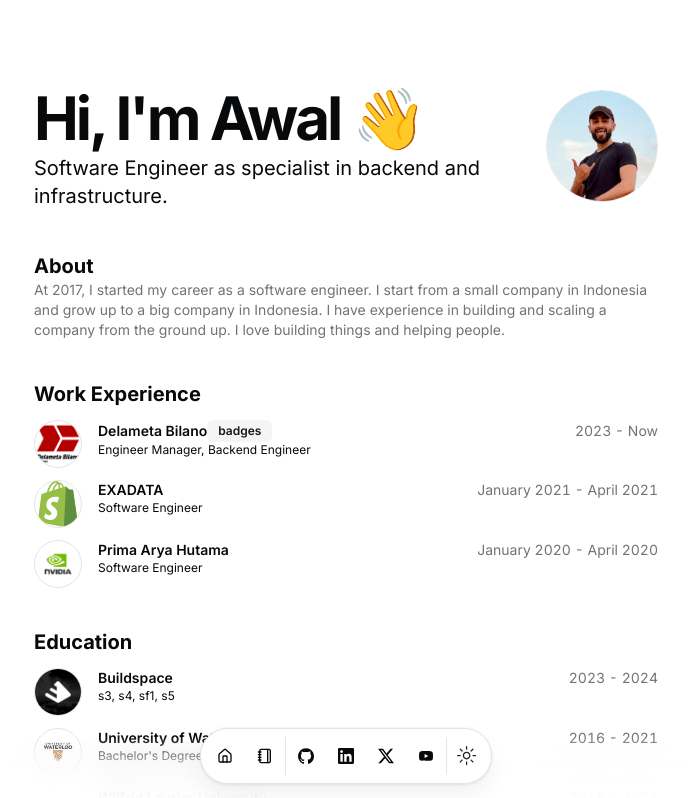
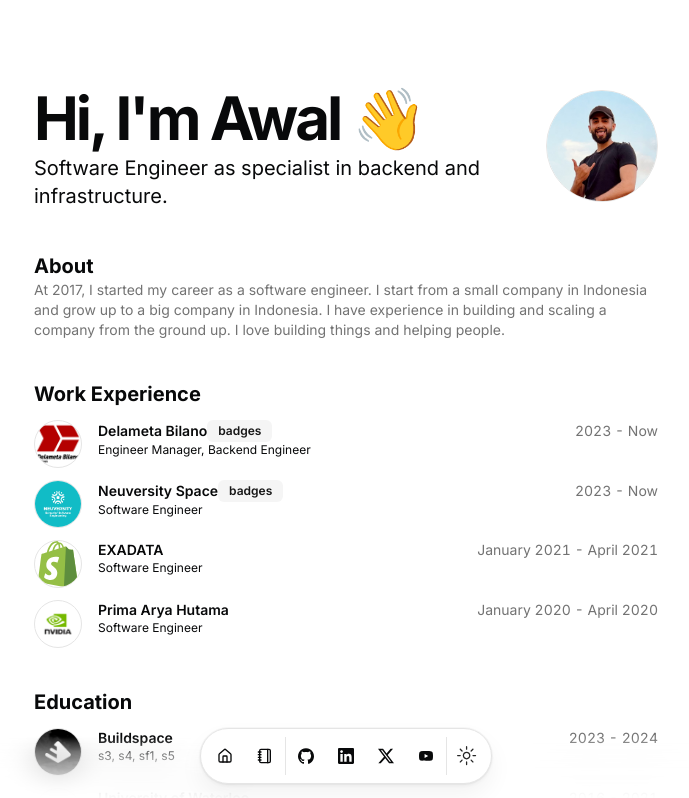
Before and after one commit to awalnur/ad-portfolio, a Next.js app: page / in a window 1280 px wide. Shown: the top 798 px of the page, without its empty margins (294-983 px from the left). Built offline with nearby package versions, Linux system fonts and the light colour scheme.

Commit message:
update resume dataresume data

```diff
--- a/src/data/resume.tsx
+++ b/src/data/resume.tsx
@@ -86,6 +86,16 @@
       end: "Now",
       description:
         "",
+    },
+    {
+      company: "Neuversity Space",
+      href: "https://www.neuversity.id/",
+      badges: ["badges"],
+      location: "Yogyakarta, Indonesia",
+      title: "Software Engineer",
+      logoUrl: "/neuversity.png",
+      start: "2023",
+      end: "Now",
     },
     {
       company: "EXADATA",
```
Also changed, not shown: public/neuversity.png (added).
